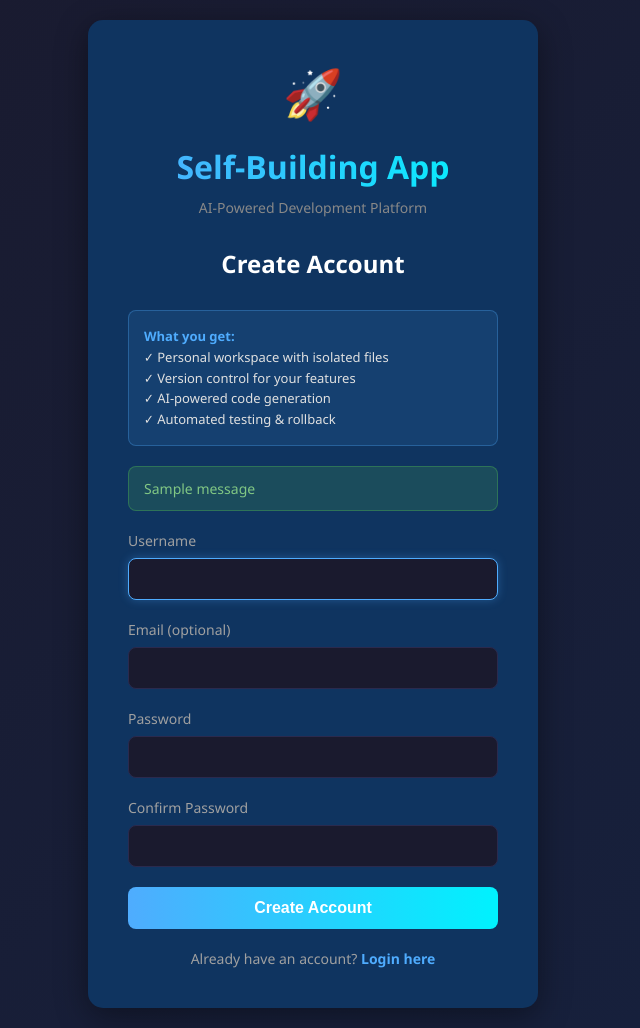
After one commit to IvanAnikin/Self-Building___APP, a Django app: template editor/templates/editor/register.html in a window 1280 px wide. The commit adds this page. Shown: the whole page, without its empty margins (327-967 px from the left). Run offline with Django 5.2, Linux system fonts and the light colour scheme; the template is opened without the code that fills it, so the values that code supplies are empty; tables that the repository leaves empty hold one stand-in row (values such as "Sample post"); one stand-in notice (Sample message) is shown; parts of the project's set-up code (start-up, migrations or seed data) failed here and were passed over.

Commit message:
feat: Add user authentication system with login/register
Co-authored-by: IvanAnikin <43756350+IvanAnikin@users.noreply.github.com>

```diff
--- /dev/null
+++ b/editor/templates/editor/register.html
@@ -0,0 +1,247 @@
+<!DOCTYPE html>
+<html lang="en">
+<head>
+    <meta charset="UTF-8">
+    <meta name="viewport" content="width=device-width, initial-scale=1.0">
+    <title>Register - Self-Building App</title>
+    <style>
+        * {
+            margin: 0;
+            padding: 0;
+            box-sizing: border-box;
+        }
+
+        body {
+            font-family: 'Segoe UI', Tahoma, Geneva, Verdana, sans-serif;
+            background: linear-gradient(135deg, #1a1a2e 0%, #16213e 100%);
+            min-height: 100vh;
+            display: flex;
+            align-items: center;
+            justify-content: center;
+            color: #e0e0e0;
+            padding: 20px;
+        }
+
+        .register-container {
+            background: #0f3460;
+            padding: 40px;
+            border-radius: 15px;
+            box-shadow: 0 8px 32px rgba(0, 0, 0, 0.4);
+            width: 100%;
+            max-width: 450px;
+            animation: slideIn 0.5s ease-out;
+        }
+
+        @keyframes slideIn {
+            from {
+                opacity: 0;
+                transform: translateY(-30px);
+            }
+            to {
+                opacity: 1;
+                transform: translateY(0);
+            }
+        }
+
+        .app-title {
+            text-align: center;
+            margin-bottom: 10px;
+            font-size: 32px;
+            font-weight: bold;
+            background: linear-gradient(to right, #4facfe, #00f2fe);
+            -webkit-background-clip: text;
+            -webkit-text-fill-color: transparent;
+            background-clip: text;
+        }
+
+        .app-subtitle {
+            text-align: center;
+            color: #888;
+            font-size: 14px;
+            margin-bottom: 30px;
+        }
+
+        h2 {
+            text-align: center;
+            margin-bottom: 30px;
+            color: #ffffff;
+            font-size: 24px;
+        }
+
+        .form-group {
+            margin-bottom: 20px;
+        }
+
+        label {
+            display: block;
+            margin-bottom: 8px;
+            color: #a0a0a0;
+            font-size: 14px;
+        }
+
+        input[type="text"],
+        input[type="email"],
+        input[type="password"] {
+            width: 100%;
+            padding: 12px 15px;
+            background: #1a1a2e;
+            border: 1px solid #2a2a4e;
+            border-radius: 8px;
+            color: #e0e0e0;
+            font-size: 14px;
+            transition: border-color 0.3s, box-shadow 0.3s;
+        }
+
+        input[type="text"]:focus,
+        input[type="email"]:focus,
+        input[type="password"]:focus {
+            outline: none;
+            border-color: #4facfe;
+            box-shadow: 0 0 10px rgba(79, 172, 254, 0.3);
+        }
+
+        .btn-primary {
+            width: 100%;
+            padding: 12px;
+            background: linear-gradient(to right, #4facfe, #00f2fe);
+            border: none;
+            border-radius: 8px;
+            color: #ffffff;
+            font-size: 16px;
+            font-weight: bold;
+            cursor: pointer;
+            transition: transform 0.2s, box-shadow 0.2s;
+        }
+
+        .btn-primary:hover {
+            transform: translateY(-2px);
+            box-shadow: 0 4px 16px rgba(79, 172, 254, 0.4);
+        }
+
+        .btn-primary:active {
+            transform: translateY(0);
+        }
+
+        .form-footer {
+            text-align: center;
+            margin-top: 20px;
+            color: #a0a0a0;
+            font-size: 14px;
+        }
+
+        .form-footer a {
+            color: #4facfe;
+            text-decoration: none;
+            font-weight: bold;
+            transition: color 0.3s;
+        }
+
+        .form-footer a:hover {
+            color: #00f2fe;
+            text-decoration: underline;
+        }
+
+        .messages {
+            margin-bottom: 20px;
+        }
+
+        .alert {
+            padding: 12px 15px;
+            border-radius: 8px;
+            margin-bottom: 10px;
+            font-size: 14px;
+        }
+
+        .alert-error {
+            background: rgba(244, 67, 54, 0.2);
+            border: 1px solid rgba(244, 67, 54, 0.4);
+            color: #ff6b6b;
+        }
+
+        .alert-success {
+            background: rgba(76, 175, 80, 0.2);
+            border: 1px solid rgba(76, 175, 80, 0.4);
+            color: #81c784;
+        }
+
+        .feature-icon {
+            font-size: 48px;
+            text-align: center;
+            margin-bottom: 20px;
+        }
+
+        .info-box {
+            background: rgba(79, 172, 254, 0.1);
+            border: 1px solid rgba(79, 172, 254, 0.3);
+            border-radius: 8px;
+            padding: 15px;
+            margin-bottom: 20px;
+            font-size: 13px;
+            line-height: 1.6;
+        }
+
+        .info-box strong {
+            color: #4facfe;
+        }
+    </style>
+</head>
+<body>
+    <div class="register-container">
+        <div class="feature-icon">🚀</div>
+        <h1 class="app-title">Self-Building App</h1>
+        <p class="app-subtitle">AI-Powered Development Platform</p>
+
+        <h2>Create Account</h2>
+
+        <div class="info-box">
+            <strong>What you get:</strong><br>
+            ✓ Personal workspace with isolated files<br>
+            ✓ Version control for your features<br>
+            ✓ AI-powered code generation<br>
+            ✓ Automated testing & rollback
+        </div>
+
+        {% if messages %}
+        <div class="messages">
+            {% for message in messages %}
+            <div class="alert alert-{{ message.tags }}">
+                {{ message }}
+            </div>
+            {% endfor %}
+        </div>
+        {% endif %}
+
+        <form method="post">
+            {% csrf_token %}
+            <div class="form-group">
+                <label for="username">Username</label>
+                <input type="text" id="username" name="username" required autofocus
+                       pattern="[a-zA-Z0-9_-]+"
+                       title="Username can only contain letters, numbers, underscores and hyphens">
+            </div>
+
+            <div class="form-group">
+                <label for="email">Email (optional)</label>
+                <input type="email" id="email" name="email">
+            </div>
+
+            <div class="form-group">
+                <label for="password">Password</label>
+                <input type="password" id="password" name="password" required minlength="6"
+                       title="Password must be at least 6 characters">
+            </div>
+
+            <div class="form-group">
+                <label for="password_confirm">Confirm Password</label>
+                <input type="password" id="password_confirm" name="password_confirm" required>
+            </div>
+
+            <button type="submit" class="btn-primary">Create Account</button>
+        </form>
+
+        <div class="form-footer">
+            Already have an account? <a href="{% url 'login' %}">Login here</a>
+        </div>
+    </div>
+</body>
+</html>
--- a/selfbuilding_app/settings.py
+++ b/selfbuilding_app/settings.py
@@ -145,3 +145,9 @@ DEFAULT_AUTO_FIELD = 'django.db.models.BigAutoField'
 # OpenAI Configuration
 OPENAI_API_KEY = os.environ.get('OPENAI_API_KEY', '')
 OPENAI_MODEL = os.environ.get('OPENAI_MODEL', 'gpt-4o-mini')
+
+
+# Phase 5: Authentication Settings
+LOGIN_URL = '/accounts/login/'
+LOGIN_REDIRECT_URL = '/'
+LOGOUT_REDIRECT_URL = '/accounts/login/'
--- a/selfbuilding_app/urls.py
+++ b/selfbuilding_app/urls.py
@@ -22,6 +22,11 @@ from editor import views as editor_views
 # API endpoints without language prefix (fixes 302 redirect issue)
 urlpatterns = [
     path('i18n/', include('django.conf.urls.i18n')),
+    # Phase 5: Authentication endpoints (without language prefix)
+    path('accounts/login/', editor_views.login_view, name='login'),
+    path('accounts/logout/', editor_views.logout_view, name='logout'),
+    path('accounts/register/', editor_views.register_view, name='register'),
+    # API endpoints
     path('api/chat/', editor_views.chat, name='chat'),
     path('api/save/', editor_views.save_code, name='save_code'),
     path('api/execute/', editor_views.execute_code, name='execute_code'),
@@ -33,6 +38,9 @@ urlpatterns = [
     path('api/features/preview/', editor_views.preview_feature_changes, name='preview_feature_changes'),
     path('api/features/apply/', editor_views.apply_feature_changes, name='apply_feature_changes'),
     path('api/features/reject/', editor_views.reject_feature_changes, name='reject_feature_changes'),
+    # Phase 5: Version control endpoints
+    path('api/versions/', editor_views.get_version_history, name='get_version_history'),
+    path('api/versions/switch/', editor_views.switch_version, name='switch_version'),
 ]
 
 # Language-prefixed URLs
```
Also changed, not shown: editor/templates/editor/index.html (+7 -0 lines), editor/templates/editor/login.html (added, +209 -0 lines), editor/views.py (+94 -3 lines), static/css/style.css (+32 -0 lines).
